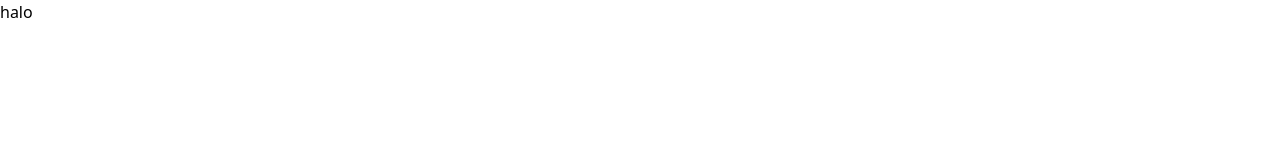
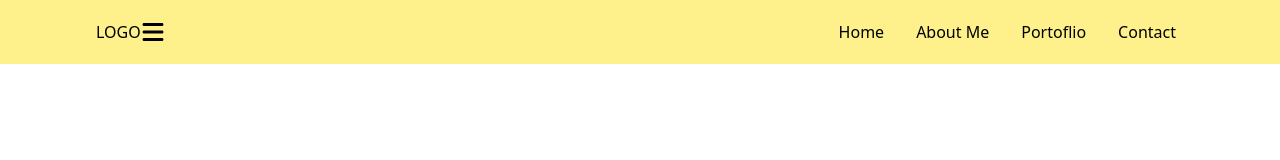
Before and after one commit to ypradafah28/responsive-web-profile, a website: page index.html in a window 1280 px wide. Drawn offline with Linux system fonts and the light colour scheme.

Commit message:
menambahkan navbar dan icon

```diff
--- a/index.html
+++ b/index.html
@@ -1,5 +1,6 @@
 <!DOCTYPE html>
 <html lang="en">
+
 <head>
     <meta charset="UTF-8">
     <meta http-equiv="X-UA-Compatible" content="IE=edge">
@@ -7,7 +8,44 @@
     <title>Responsive Web Profile</title>
     <link rel="stylesheet" href="dist/output.css">
 </head>
+
 <body>
-    <h1>halo</h1>
+    <header>
+        <nav id="nav" class="px-5 py-5 bg-yellow-200 sm:flex sm:px-24 sm:justify-between">
+            <section class="flex justify-between">
+                <section>
+                    <h1>LOGO</h1>
+                </section>
+                <button class="flex">
+                    <svg id="bar" class=" h-6 w-6" xmlns="http://www.w3.org/2000/svg" viewBox="0 0 448 512">
+                        <!--! Font Awesome Pro 6.2.0 by @fontawesome - https://fontawesome.com License - https://fontawesome.com/license (Commercial License) Copyright 2022 Fonticons, Inc. -->
+                        <path
+                            d="M0 96C0 78.3 14.3 64 32 64H416c17.7 0 32 14.3 32 32s-14.3 32-32 32H32C14.3 128 0 113.7 0 96zM0 256c0-17.7 14.3-32 32-32H416c17.7 0 32 14.3 32 32s-14.3 32-32 32H32c-17.7 0-32-14.3-32-32zM448 416c0 17.7-14.3 32-32 32H32c-17.7 0-32-14.3-32-32s14.3-32 32-32H416c17.7 0 32 14.3 32 32z" />
+                    </svg>
+                    <svg id="close" class="hidden h-6 w-6" xmlns="http://www.w3.org/2000/svg" viewBox="0 0 320 512">
+                        <!--! Font Awesome Pro 6.2.0 by @fontawesome - https://fontawesome.com License - https://fontawesome.com/license (Commercial License) Copyright 2022 Fonticons, Inc. -->
+                        <path
+                            d="M310.6 150.6c12.5-12.5 12.5-32.8 0-45.3s-32.8-12.5-45.3 0L160 210.7 54.6 105.4c-12.5-12.5-32.8-12.5-45.3 0s-12.5 32.8 0 45.3L114.7 256 9.4 361.4c-12.5 12.5-12.5 32.8 0 45.3s32.8 12.5 45.3 0L160 301.3 265.4 406.6c12.5 12.5 32.8 12.5 45.3 0s12.5-32.8 0-45.3L205.3 256 310.6 150.6z" />
+                    </svg>
+                </button>
+            </section>
+            <ul id="list" class="hidden mt-5 leading-8 sm:mt-0 sm:leading-none sm:flex sm:gap-4">
+                <li
+                    class="font-sans rounded-sm px-2 py-1 font-normal hover:bg-yellow-100 cursor-pointer sm:hover:bg-transparent">
+                    <a href="">Home</a></li>
+                <li
+                    class="font-sans rounded-sm px-2 py-1 font-normal hover:bg-yellow-100 cursor-pointer sm:hover:bg-transparent">
+                    <a href="">About Me</a></li>
+                <li
+                    class="font-sans rounded-sm px-2 py-1 font-normal hover:bg-yellow-100 cursor-pointer sm:hover:bg-transparent">
+                    <a href="">Portoflio</a></li>
+                <li
+                    class="font-sans rounded-sm px-2 py-1 font-normal hover:bg-yellow-100 cursor-pointer sm:hover:bg-transparent">
+                    <a href="">Contact</a></li>
+            </ul>
+        </nav>
+    </header>
+    <script src="main.js"></script>
 </body>
+
 </html>
--- /dev/null
+++ b/main.js
@@ -0,0 +1,16 @@
+const nav = document.querySelector("#nav");
+const close = document.querySelector("#close");
+const bars = document.querySelector("#bar");
+const list = document.querySelector("#list");
+
+bars.addEventListener("click", function () {
+    bars.classList.add("hidden");
+    close.classList.remove("hidden");
+    list.classList.remove("hidden");
+});
+
+close.addEventListener("click", function () {
+    close.classList.add("hidden")
+    list.classList.add("hidden")
+    bars.classList.remove("hidden")
+});
```
Also changed, not shown: dist/output.css.
